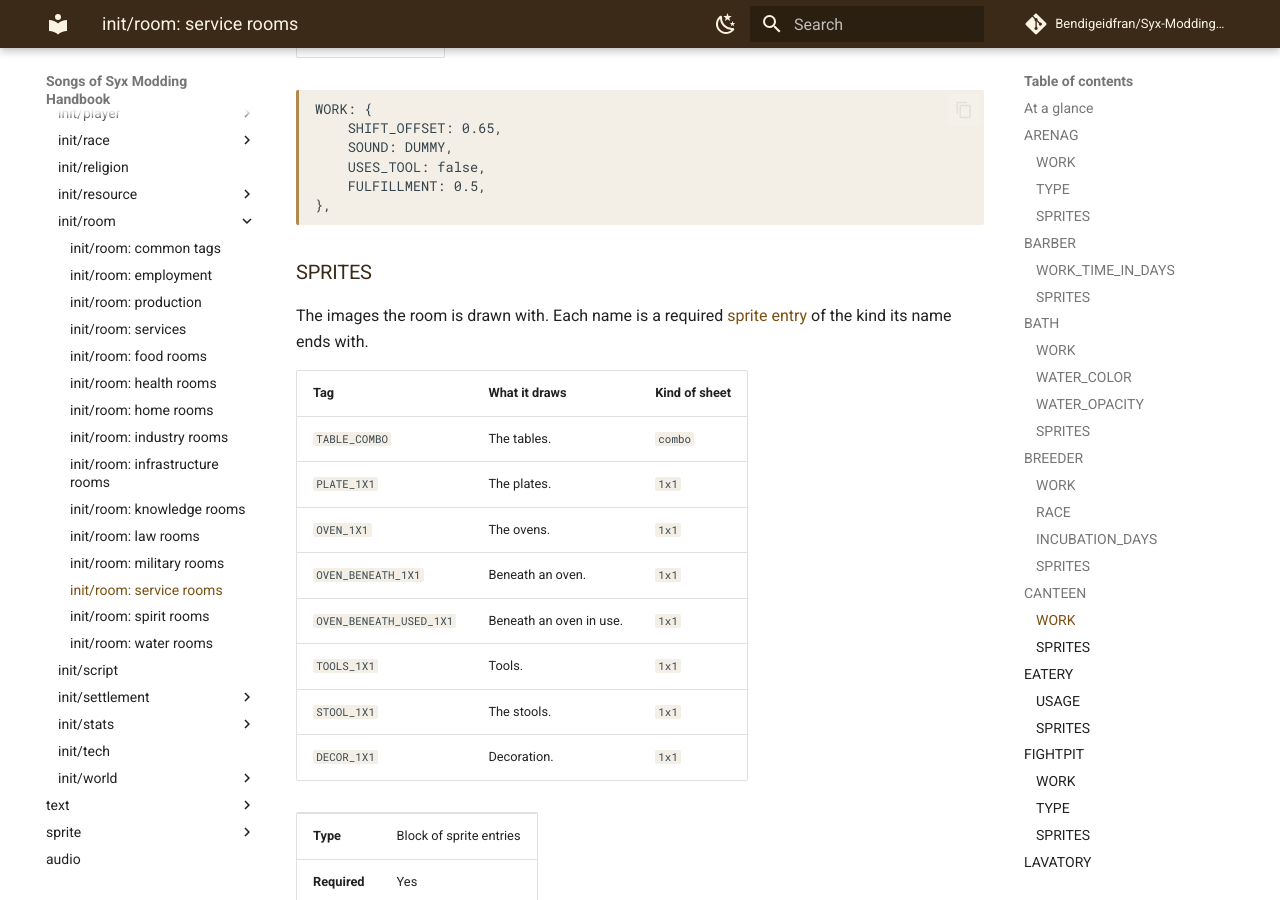
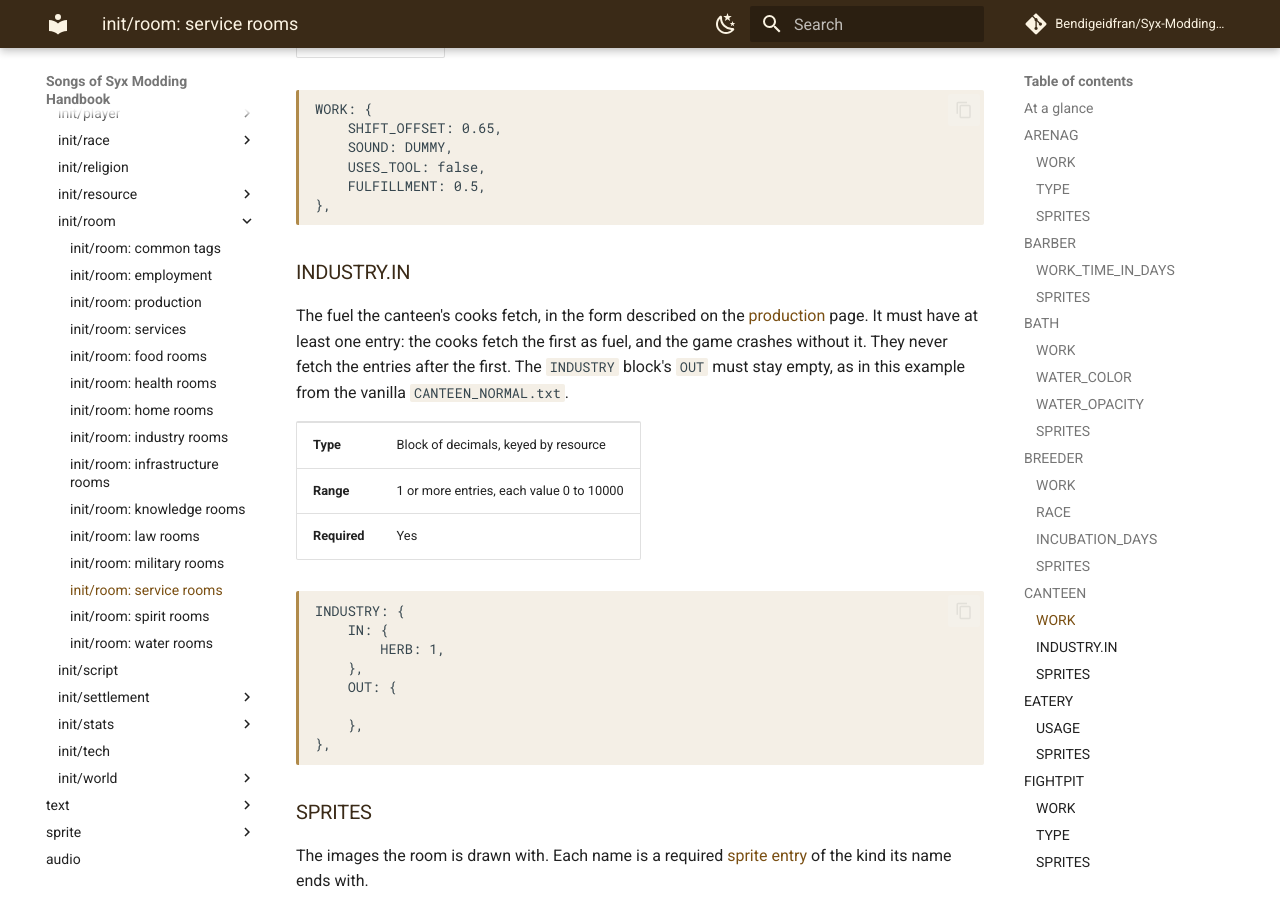
Before and after one commit to Bendigeidfran/Syx-Modding-Handbook, an MkDocs documentation site: the page built from Handbook/04-Modding-Compendium/01-init/10-room/13-service.md, in a window 1280 px wide and 900 px high, scrolled down 8089 px. Built offline with MkDocs 1.6.1 and Material for MkDocs 9.7.7, drawn with Linux system fonts in a browser that asks for light colours; comment, search, counter and statistics services are not loaded.

Commit message:
Add a canteen INDUSTRY.IN entry
A canteen needs at least one IN entry, the fuel its cooks fetch.

Co-Authored-By: Claude Opus 5.5 <noreply@anthropic.com>

````diff
--- a/Handbook/04-Modding-Compendium/01-init/10-room/13-service.md
+++ b/Handbook/04-Modding-Compendium/01-init/10-room/13-service.md
@@ -276,6 +276,27 @@ WORK: {
 	SOUND: DUMMY,
 	USES_TOOL: false,
 	FULFILLMENT: 0.5,
+},
+```
+
+### INDUSTRY.IN
+
+The fuel the canteen's cooks fetch, in the form described on the [production](03-production.md#industryin) page. It must have at least one entry: the cooks fetch the first as fuel, and the game crashes without it. They never fetch the entries after the first. The `INDUSTRY` block's `OUT` must stay empty, as in this example from the vanilla `CANTEEN_NORMAL.txt`.
+
+| | |
+|---|---|
+| **Type** | Block of decimals, keyed by resource |
+| **Range** | 1 or more entries, each value 0 to 10000 |
+| **Required** | Yes |
+
+```text
+INDUSTRY: {
+	IN: {
+		HERB: 1,
+	},
+	OUT: {
+
+	},
 },
 ```
 
````
